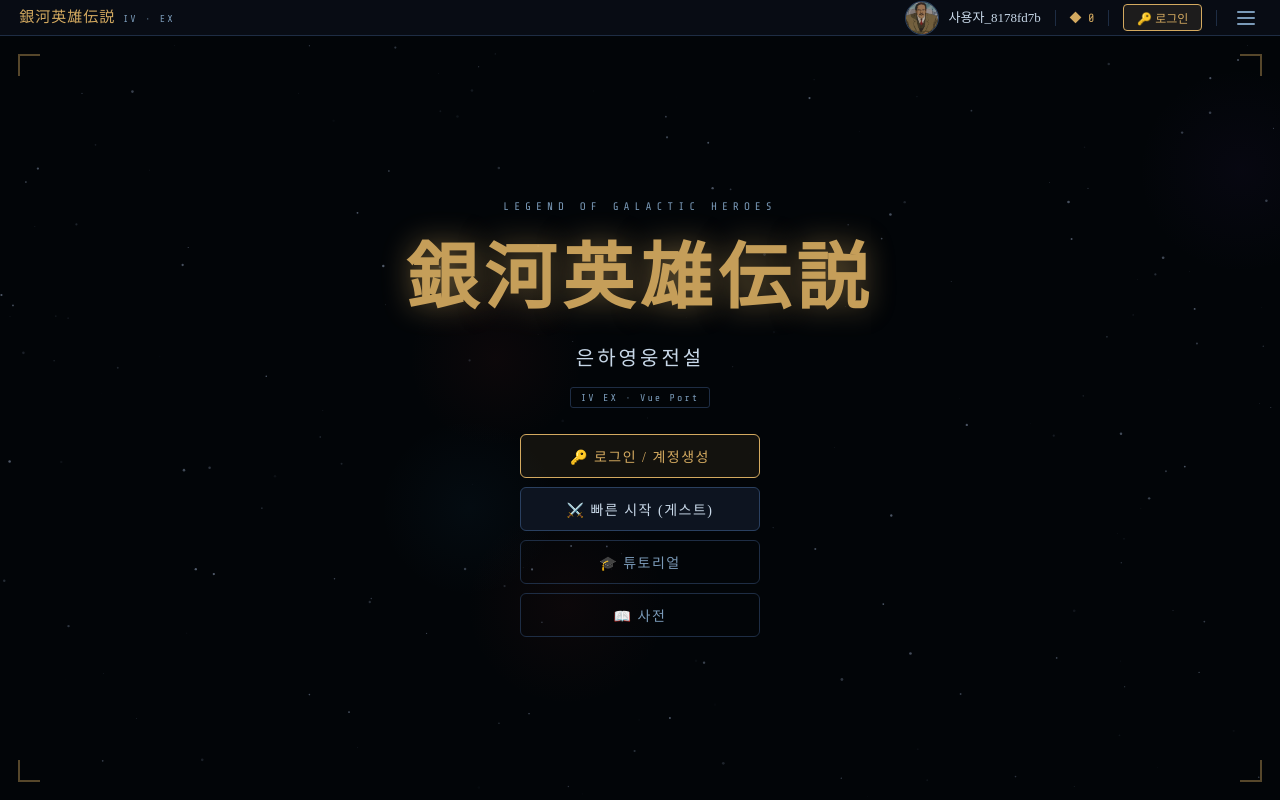
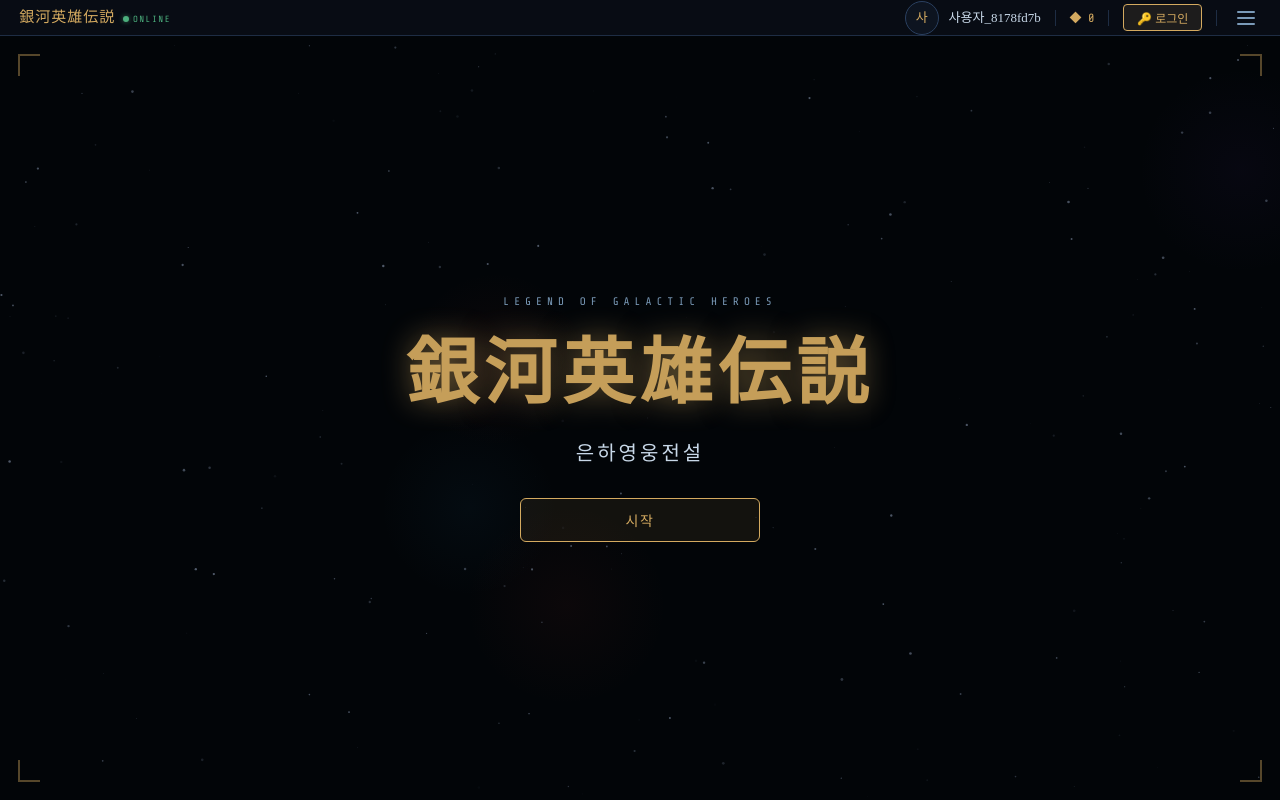
Before and after one commit to keirashia/LOGH-WEB, a Vue app: page /lobby/single/new in a window 1280 px wide. Built offline with nearby package versions, Linux system fonts and the light colour scheme.

Commit message:
20260525_3

```diff
--- a/src/assets/components/ui/AppHeader.scss
+++ b/src/assets/components/ui/AppHeader.scss
@@ -22,9 +22,30 @@
   letter-spacing: 1px;
 }
 
-.hdr-sub {
-  font-size: clamp(8px, 0.8vw, 10px);
-  letter-spacing: 2px;
+.hdr-server-status {
+  display: flex;
+  align-items: center;
+  gap: 4px;
+  font-size: clamp(7px, 0.75vw, 9px);
+  letter-spacing: 1.5px;
+
+  &.online  { color: #4caf7d; }
+  &.offline { color: #d84c4c; }
+}
+
+.hdr-status-dot {
+  width: 6px;
+  height: 6px;
+  border-radius: 50%;
+  flex-shrink: 0;
+
+  .online  & { background: #4caf7d; box-shadow: 0 0 5px #4caf7d99; }
+  .offline & { background: #d84c4c; box-shadow: 0 0 5px #d84c4c99; }
+}
+
+.hdr-status-text {
+  font-size: inherit;
+  letter-spacing: inherit;
 }
 
 .hdr-right {
@@ -46,10 +67,16 @@
   width: clamp(24px, 2.8vw, 34px);
   height: clamp(24px, 2.8vw, 34px);
   border-radius: 50%;
-  object-fit: cover;
-  object-position: top center;
   border: 1px solid var(--bdg);
   flex-shrink: 0;
+  display: flex;
+  align-items: center;
+  justify-content: center;
+  background: var(--bg3);
+  color: var(--tg);
+  font-size: clamp(10px, 1.1vw, 13px);
+  font-family: var(--font-serif);
+  user-select: none;
 }
 
 .hdr-name {
--- a/src/components/ui/AppHeader.vue
+++ b/src/components/ui/AppHeader.vue
@@ -2,12 +2,15 @@
   <header class="app-header">
     <div class="hdr-brand">
       <span class="hdr-title serif">銀河英雄伝説</span>
-      <span class="hdr-sub mono dim">IV · EX</span>
+      <span class="hdr-server-status" :class="apiOnline ? 'online' : 'offline'">
+        <span class="hdr-status-dot" />
+        <span class="hdr-status-text mono">{{ apiOnline ? 'ONLINE' : 'SINGLE' }}</span>
+      </span>
     </div>
 
     <div class="hdr-right">
       <!-- 아바타 + 사용자명 -->
-      <img class="hdr-avatar" :src="avatarSrc" :alt="auth.username" />
+      <div class="hdr-avatar" :title="auth.username">{{ avatarInitial }}</div>
       <span class="hdr-name serif">{{ auth.username }}</span>
 
       <div class="hdr-divider" />
@@ -38,18 +41,39 @@
 </template>
 
 <script setup>
-import { ref } from 'vue'
+import { ref, computed, onMounted, onUnmounted } from 'vue'
 import { useRouter } from 'vue-router'
 import { useAuthStore } from '@/stores/authStore'
 import OptionsPanel from '@/components/ui/OptionsPanel.vue'
-import testAvatar from '@/assets/Img/characters/face/CHA/CH_0001740.jpg'
+
+const API_BASE = 'http://localhost:8081'
+const PING_INTERVAL = 30_000
 
 const router = useRouter()
 const auth = useAuthStore()
 const optionsOpen = ref(false)
+const apiOnline = ref(false)
 
-// TODO: 실제 유저 아바타 이미지로 교체 예정
-const avatarSrc = testAvatar
+const avatarInitial = computed(() => (auth.username?.[0] ?? '?').toUpperCase())
+
+async function checkApi() {
+  try {
+    const ctrl = new AbortController()
+    const tid = setTimeout(() => ctrl.abort(), 3000)
+    await fetch(`${API_BASE}/`, { signal: ctrl.signal })
+    clearTimeout(tid)
+    apiOnline.value = true
+  } catch {
+    apiOnline.value = false
+  }
+}
+
+let _pingTimer = null
+onMounted(() => {
+  checkApi()
+  _pingTimer = setInterval(checkApi, PING_INTERVAL)
+})
+onUnmounted(() => clearInterval(_pingTimer))
 
 function logout() {
   auth.logout()
--- a/src/views/title/TitleView.vue
+++ b/src/views/title/TitleView.vue
@@ -5,12 +5,8 @@
       <p class="t-sub mono">LEGEND OF GALACTIC HEROES</p>
       <h1 class="t-main serif">銀河英雄伝説</h1>
       <p class="t-kr serif">은하영웅전설</p>
-      <span class="t-ver mono">IV EX · Vue Port</span>
       <div class="t-btns">
-        <button class="tbtn gold-btn serif" @click="$router.push('/user/login')">🔑 로그인 / 계정생성</button>
-        <button class="tbtn mid-btn serif"  @click="guestStart">⚔️ 빠른 시작 (게스트)</button>
-        <button class="tbtn dim-btn serif"  @click="$router.push('/tutorial')">🎓 튜토리얼</button>
-        <button class="tbtn dim-btn serif"  @click="$router.push('/encyclopedia')">📖 사전</button>
+        <button class="tbtn gold-btn serif" @click="guestStart">시작</button>
       </div>
       <!-- <p class="t-credit dim mono">원작: BOTHTEC (1996)</p> -->
     </div>
```
Also changed, not shown: .claude/CLAUDE_AppHeader.md, .claude/CLAUDE_TitleView.md (added), .claude/settings.local.json.
